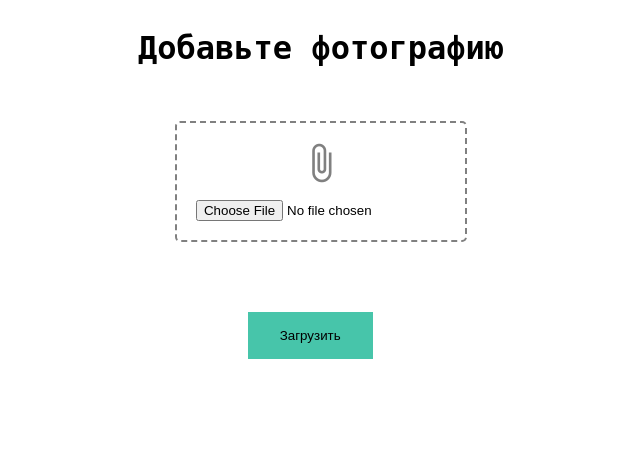
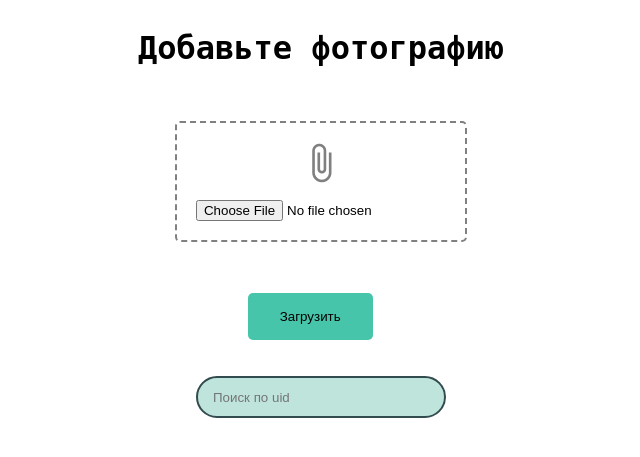
Before and after one commit to greenatom-foundation/API-interface-photo-storage, a Flask app: page / in a window 1280 px wide. Shown: the top 457 px of the page, without its empty margins (319-959 px from the left). Run offline with Flask 2, Linux system fonts and the light colour scheme.

Commit message:
Добавление поиска к html

```diff
--- a/app/static/add_photo.css
+++ b/app/static/style.css
@@ -1,3 +1,4 @@
+
 div {
 	display: flex;
 	justify-content: center;
@@ -22,33 +23,42 @@ div {
 	align-items: center;
 	cursor: pointer;
 	margin-left: 30%;
-
+    border-radius: 5px; /* Уголки */
   }
 
-  a {
-	outline: none;
-	text-decoration: none;
-	display: inline-block;
-	width: 19.5%;
-	margin-right: 0.625%;
-	text-align: center;
-	line-height: 3;
-	color: black;
-  }
 
-  li:last-child a {
-	margin-right: 0;
-  }
-
-  a:link, a:visited, a:focus {
-	background: #47c5aa;
-  }
-
-  a:hover {
-	background: orange;
-  }
-
-  a:active {
-	background: #BBBBBB;
-	color: white;
-  }
+  .d7:after {content:""; clear:both; display:table}
+.d7 form {
+  width: auto;
+  float: right;
+  margin-right: 30px;
+}
+.d7 input {
+  width: 250px;
+  height: 42px;
+  padding-left: 15px;
+  border-radius: 42px;
+  border: 2px solid #324b4e;
+  background: #F9F0DA;
+  outline: none;
+  position: relative;
+  transition: .3s linear;
+  background-color: #bee4dc;
+}
+.d7 input:focus {
+  width: 300px;
+}
+.d7 button {
+  width: 42px;
+  height: 42px;
+  background: none;
+  border: none;
+  position: absolute;
+  top: -2px;
+  right: 0;
+}
+.d7 button:before{
+  content: "\f002";
+  font-family: FontAwesome;
+  color: #324b4e;
+}
--- a/app/templates/index.html
+++ b/app/templates/index.html
@@ -2,7 +2,7 @@
 <html>
 <head>
     <meta charset="UTF-8">
-     <link rel="stylesheet" href="static/add_photo.css" />
+     <link rel="stylesheet" href="static/style.css" />
     <title>Команда 10</title>
 </head>
 <body>
@@ -18,9 +18,11 @@
               </label>
             </div>
           </div>
-            </br></br>
+            </br>
             <input type="submit" value="Загрузить" name="submit">
     </form>
     </div>
+    </br></br>
+    <div class="d7"><input placeholder="Поиск по uid" type="search" id="search" class="search" onkeyup="filtration()"></div>
 </body>
 </html>
```
